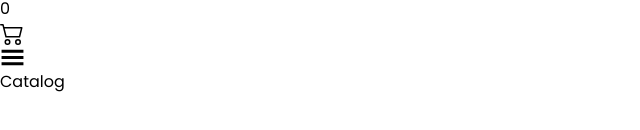
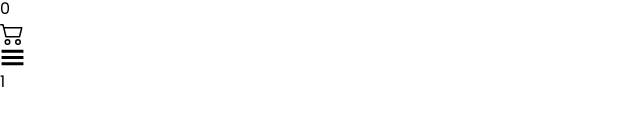
Before and after one commit to usman5578/e-com, a Next.js app: page /Catalog/1 in a window 1280 px wide. Shown: the part 442-572 px from the top of the page, without its empty margins (0-640 px from the left). Built offline with nearby package versions, Linux system fonts and the light colour scheme.

Commit message:
Updated Dynamic Pagess

```diff
--- a/src/Components/views/Card.tsx
+++ b/src/Components/views/Card.tsx
@@ -14,7 +14,7 @@ function urlFor(source:any){
 }
 
 const Card:FC<{singleProductData:ProductType}> = ({singleProductData}) => {
- console.log(singleProductData.slug.current)
+
   return (
     <Link href={`Catalog/${singleProductData.slug.current}`}>
     <div className='border-4  max-w-sm min-w-[28rem] hover:scale-110 duration-300 space-y-3'>
--- a/src/Components/views/ProductCarousel/index.tsx
+++ b/src/Components/views/ProductCarousel/index.tsx
@@ -25,7 +25,7 @@ const ProductCarousel: FC<{ProductData:ProductType[]}> = ({ProductData}) => {
         }
     };
     function mouseDown() {
-        console.log("moving orignal")
+
         isDragging = true;
     }
     function mouseUp() {
--- a/src/app/Catalog/[slug]/page.tsx
+++ b/src/app/Catalog/[slug]/page.tsx
@@ -1,8 +1,6 @@
 import { FC } from "react";
 
-const Catalog: FC<{ Params: { slug: string } }> = ({ Params }) => {
+export default async  function Catalog({ params }: { params: { slug: string } }) {
 
-  return <div>Catalog</div>;
+  return <div>{params.slug}</div>;
 };
-
-export default Catalog;
```
